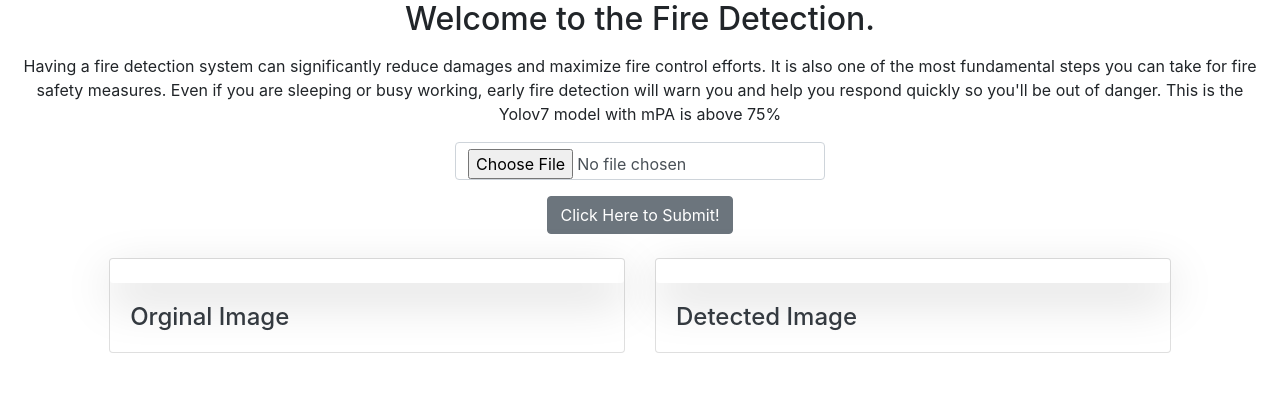
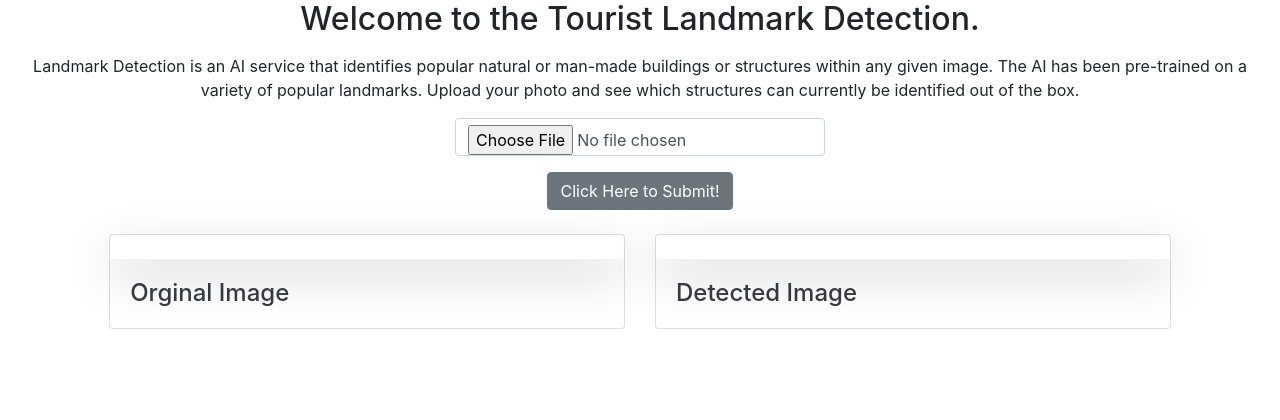
Before and after one commit to atikul-islam-sajib/UrbanTech-LandmakDetect, a Flask app: page / in a window 1280 px wide. Shown: the top 420 px of the page. Run offline with Flask 2, Linux system fonts and the light colour scheme; some libraries are stand-ins or nearby versions.

Commit message:
changes in html file

```diff
--- a/templates/index.html
+++ b/templates/index.html
@@ -26,12 +26,12 @@
 
     <!-- Preheading -->
     <h2 class="heading-xxs mb-3 text-gray-400">
-      Welcome to the Fire Detection.
+      Welcome to the Tourist Landmark Detection.
     </h2>
 
     <!-- Subheading -->
     <p class="mb-10 text-gray-500">
-        Having a fire detection system can significantly reduce damages and maximize fire control efforts. It is also one of the most fundamental steps you can take for fire safety measures. Even if you are sleeping or busy working, early fire detection will warn you and help you respond quickly so you'll be out of danger. This is the Yolov7 model with mPA is above 75%
+      Landmark Detection is an AI service that identifies popular natural or man-made buildings or structures within any given image. The AI has been pre-trained on a variety of popular landmarks. Upload your photo and see which structures can currently be identified out of the box.
     </p>
 
   </div>
```
